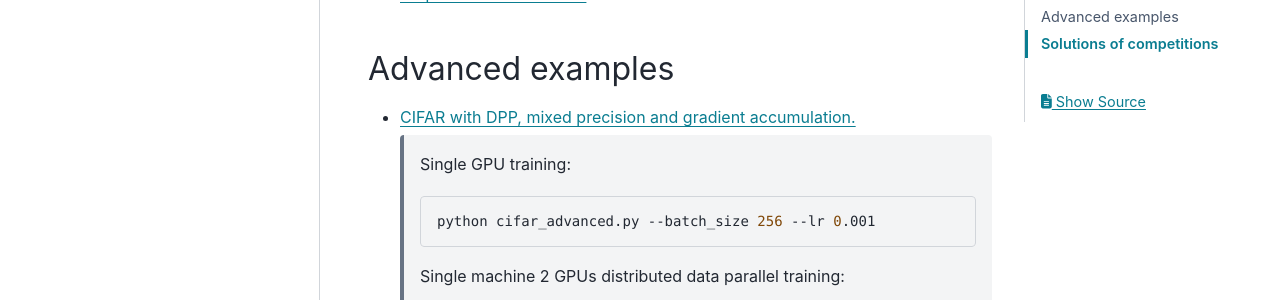
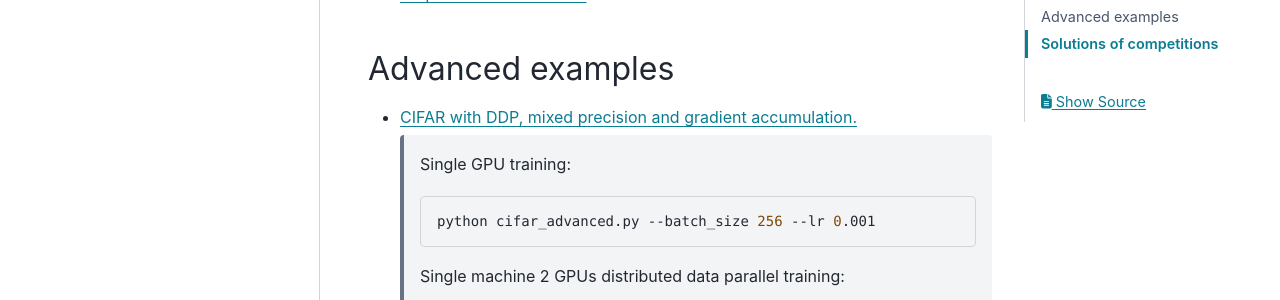
Before and after one commit to lRomul/argus, a Sphinx documentation site: the page built from docs/source/examples.rst, in a window 1280 px wide and 900 px high, scrolled down 352 px. Shown: the part 153-453 px from the top of the window. Built offline with Sphinx 7.4.7 and the PyData theme 0.15.4, drawn with Linux system fonts in a browser that asks for light colours.

Commit message:
docs: Fix typo

```diff
--- a/docs/source/examples.rst
+++ b/docs/source/examples.rst
@@ -16,7 +16,7 @@ Basic examples
 Advanced examples
 -----------------
 
-* `CIFAR with DPP, mixed precision and gradient accumulation. <https://github.com/lRomul/argus/blob/master/examples/cifar_advanced.py>`_
+* `CIFAR with DDP, mixed precision and gradient accumulation. <https://github.com/lRomul/argus/blob/master/examples/cifar_advanced.py>`_
 
     Single GPU training:
 
```
Also changed, not shown: examples/README.md.
